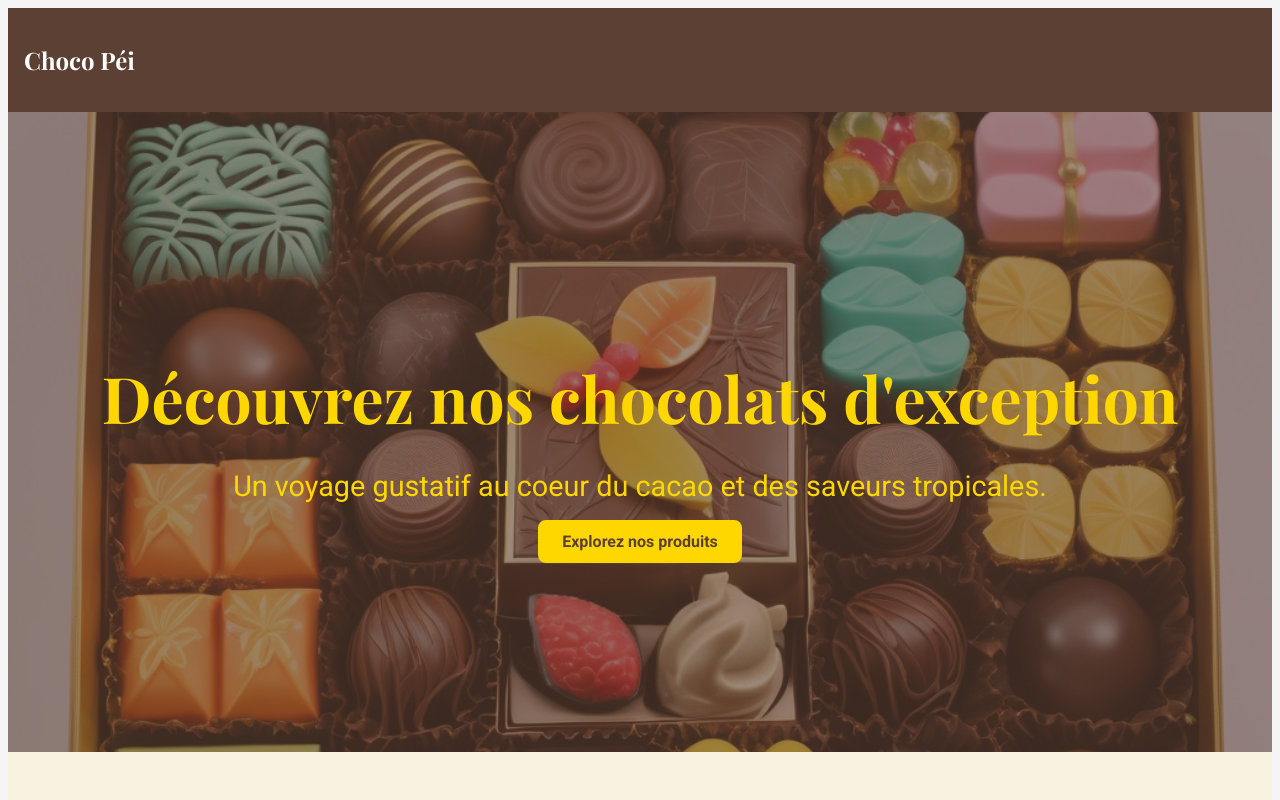
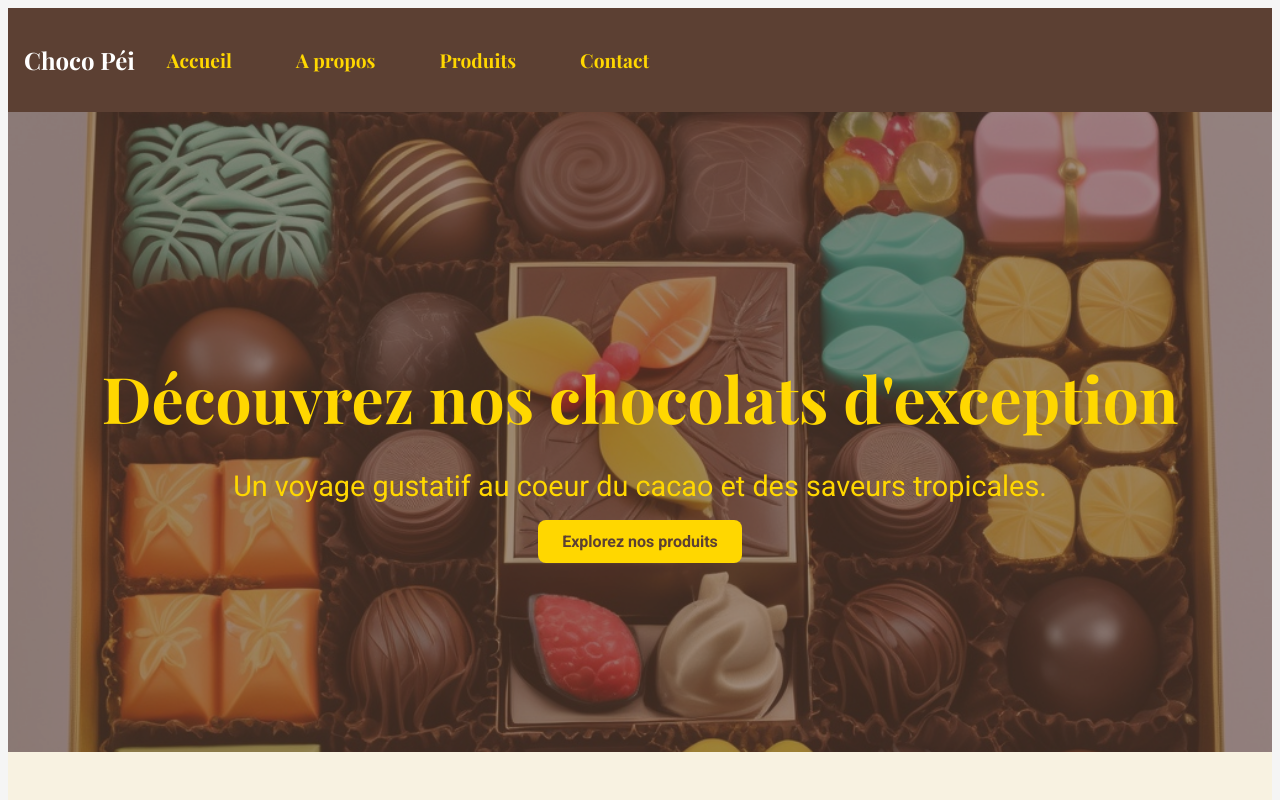
Before and after one commit to SylvieHoareau/choco-pei, a Next.js app in the folder frontend/: page / in a window 1280 px wide. Shown: the top 800 px of the page. Built offline with nearby package versions, Linux system fonts and the light colour scheme; a web font is replaced by a local one.

Commit message:
fix: résolution du problème de navbar

```diff
--- a/frontend/src/components/Navbar.tsx
+++ b/frontend/src/components/Navbar.tsx
@@ -22,12 +22,14 @@ const Navbar: React.FC = () => {
             className={styles.nav}
             aria-label="Navigation principale"
         >
+            {/* Marque */}
             <div className={styles.logo}>
                 <Link href="/" className={styles.title}>
                     <h1>Choco Péi</h1>
                 </Link>
             </div>
 
+            {/* Menu hamburger */}
             <div
                 className={`${styles.hamburger} ${isMenuOpen ? styles.open : ''}`}
                 onClick={toggleMenu}
@@ -42,6 +44,7 @@ const Navbar: React.FC = () => {
                 <span></span>
             </div>
 
+            {/* Liens de navigation */}
             <ul
                 className={`${styles.navList} ${isMenuOpen ? styles.show : styles.hide}`}
                 aria-hidden={!isMenuOpen}
--- a/frontend/src/styles/Navbar.module.css
+++ b/frontend/src/styles/Navbar.module.css
@@ -30,8 +30,8 @@
 /* Menu déroulant */
 .navList {
     list-style: none;
-    display: flex;
-    justify-content: column;
+    display: none;
+    flex-direction: column;
     padding: 0;
     align-items: center;
 }
@@ -127,7 +127,7 @@
     }
 
     .navList {
-        display: flex;
+        display: flex !important;
         flex-direction: row;
     }
 
```
